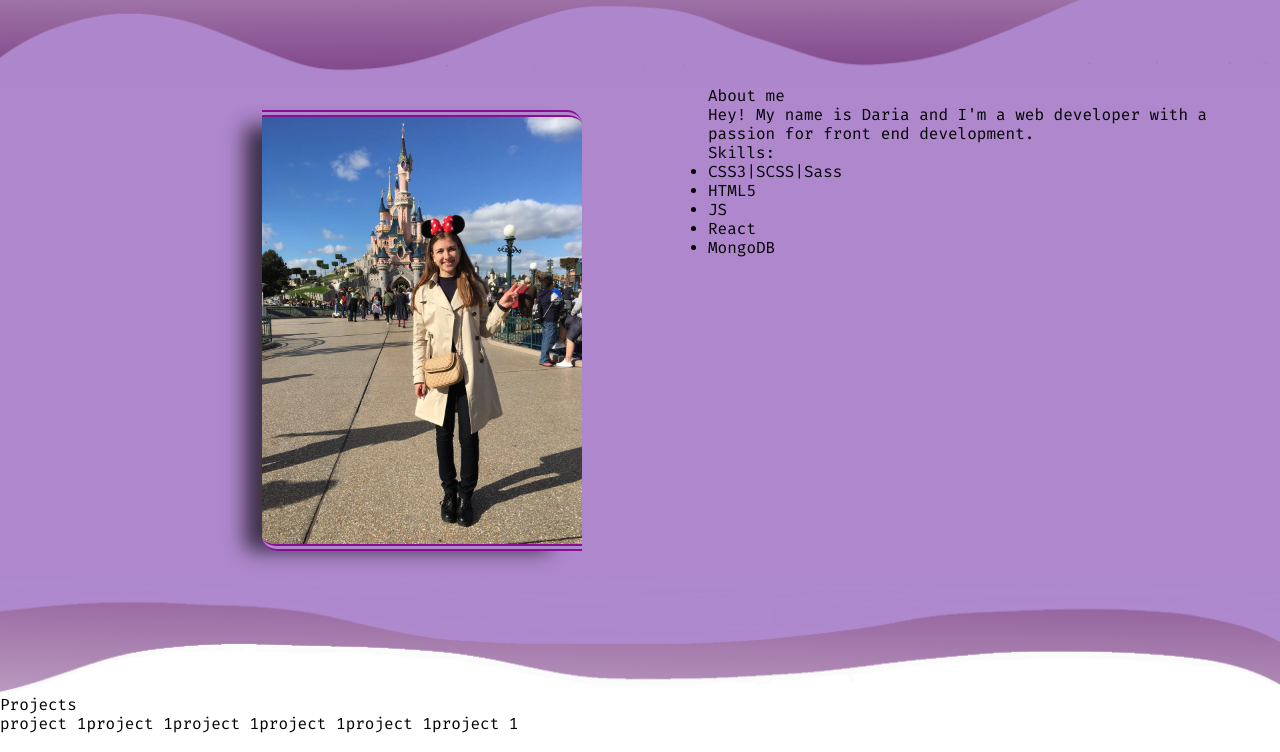
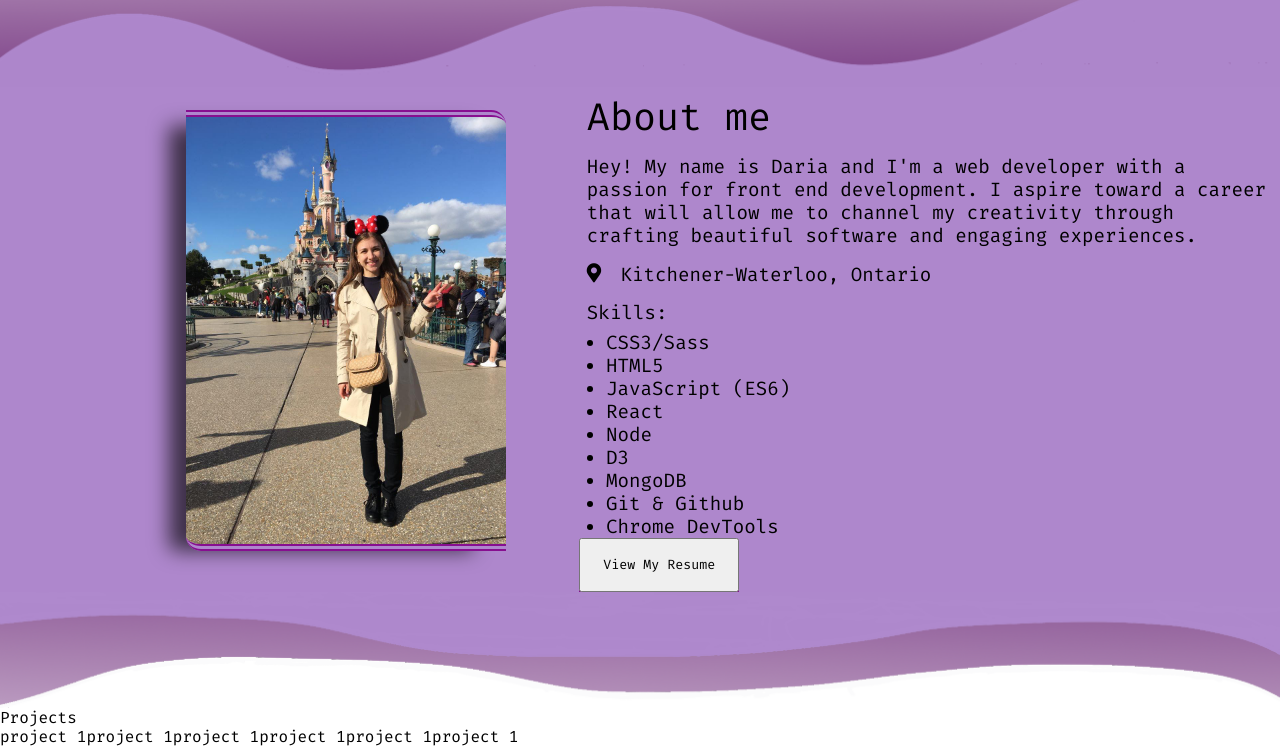
Before and after one commit to DariaCode/dariacode.github.io, a plain HTML site: page index.html in a window 1280 px wide. Shown: the part 968-1720 px from the top of the page. Drawn offline with Linux system fonts and the light colour scheme.

Commit message:
about-section is in process

```diff
--- a/css/main.scss
+++ b/css/main.scss
@@ -438,6 +438,63 @@ $icons : (
   top: 5px;
 }
 
+.button {
+  font-family: 'Fira Mono', monospace;
+  width: 12em;
+  height: 4em;
+  padding: 4px 0;
+  box-shadow: 0 2px 0 $purple;
+  text-decoration: none;
+  &:hover{
+  animation: bounce 2s ease-in-out forwards;
+  }
+}
+.shadow{
+  display: block;
+  width: 20%;
+  height: 0px;
+  position: absolute;
+  bottom: -20px;
+  left: 0;
+  right: 0;
+  margin: auto;
+  background: $purple;
+  border-radius: 50%;
+  animation: bounce-shadow 2s ease-in-out forwards;
+  animation-iteration-count: infinite;
+
+}
+@keyframes bounce {
+  0%{
+    transform: translateY(0px);
+    width: 12.5em;
+    height: 4.5em;
+}
+  50%{
+    transform: translateY(-20px);
+    width: 13em;
+    height: 5em;
+}
+}
+
+@keyframes bounce-shadow{
+  0%{
+    width: 1%;
+    height: 2px;
+    opacity: 0.1;
+}
+  50%{
+    width: 90%;
+    height: 6px;
+    opacity: 0.3;
+  }
+  100%{
+    width: 1%;
+    height: 0px;
+    opacity: 0;
+  }
+}
+
 #about-section {
   position: relative;
   z-index: 100;
@@ -449,11 +506,11 @@ $icons : (
         background: #AE87CC;
         padding: 0 0 0 10vw;
         @include for-size(desktop-up) { //desktops, 1200px and up
-            padding: 0 0 0 17vh;
+            padding: 0 0 0 14vh;
           }
         @include for-size(tablet-landscape-up) { //tablets, 900px and up
             display: grid;
-            grid-template-columns: 1fr 1fr;
+            grid-template-columns: 0.8fr 1.2fr;
           }
         .photo{
           padding: 3vh;
@@ -465,6 +522,26 @@ $icons : (
             border-bottom: 7px double $purple;
             box-shadow: -25px 8px 20px -8px rgba(0,0,0,0.65);
           }
+        }
+        .title{
+          font-size: 2em;
+          padding: 0.2em;
+        }
+        #about-second{
+          font-size: 1.2em;
+          p {
+            padding: 0.4em;
+          }
+          .location{
+            padding: 0.4em;
+            p {
+              display: inline;
+              padding-left: 1em;
+            }
+          }
+            ul{
+              padding-left: 1.4em;
+            }
         }
   }
 };
--- a/index.html
+++ b/index.html
@@ -77,26 +77,32 @@
 <section id="about-section">
     <img class = "bg bgd" src="img/brg1.png" alt="background">
     <div class="about-section-background">
-        <div id="about-second">
+        <div id="about-first">
             <div class = "photo">
                 <img src="img/photo.JPG" alt="photo">
             </div>
         </div>
-        <div id="about-first">
-                <p>About me</p>
+        <div id="about-second">
+                <div class="title">About me</div>
                 <p>Hey! My name is Daria and I'm a web developer with a passion for front end development.
-
+                        I aspire toward a career that will allow me to channel my creativity through
+                        crafting beautiful software and engaging experiences.
                 </p>
-                <div>
+                <div class="location">
+                <i class="fas fa-map-marker-alt"></i><p>Kitchener-Waterloo, Ontario</p> </div>
                     <p>Skills:</p>
                         <ul>
-                            <li>CSS3|SCSS|Sass</li>
+                            <li>CSS3/Sass</li>
                             <li>HTML5</li>
-                            <li>JS</li>
+                            <li>JavaScript (ES6)</li>
                             <li>React</li>
+                            <li>Node</li>
+                            <li>D3</li>
                             <li>MongoDB</li>
+                            <li>Git & Github</li>
+                            <li>Chrome DevTools</li>
                         </ul>
-                    </div>
+                        <button class ="button cv">View My Resume <div class ="shadow"></div></button>
             </div>
     </div>
     <img class = "bg" src="img/bgr2.png" alt="background">
```
Also changed, not shown: css/main.css, js/navbar.js (line endings or trailing spaces), 1 other file.
